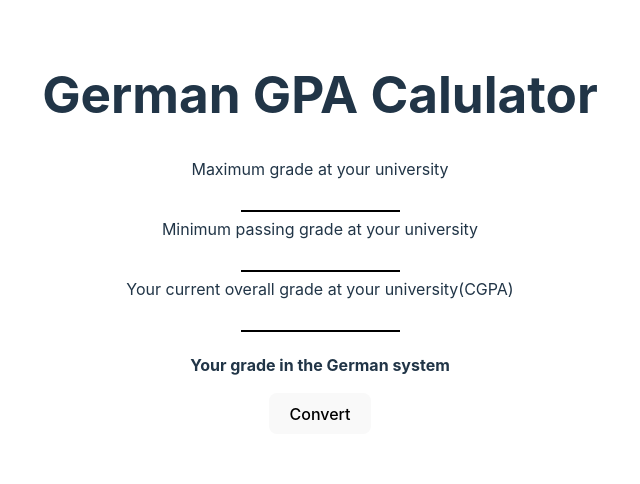
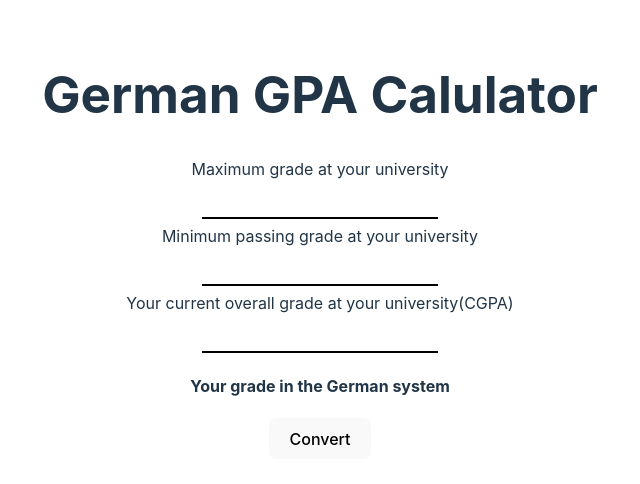
Before and after one commit to 70shakeel/german-gpa-calculator, a React (Vite) app: page / in a window 1280 px wide. Shown: the top 484 px of the page, without its empty margins (320-960 px from the left). Built offline with nearby package versions, Linux system fonts and the light colour scheme.

Commit message:
style changes again

```diff
--- a/src/App.css
+++ b/src/App.css
@@ -46,8 +46,12 @@ input {
   border-bottom: 2px solid;
   padding: 5px 2px;
   margin: 5px 2px;
-  font-size: 12px;
+  font-size: 18px;
 }
 body {
   place-items: baseline !important;
 }
+.calculatedGPA {
+  font-size: 20px;
+  font-weight: 800;
+}
--- a/src/App.jsx
+++ b/src/App.jsx
@@ -61,7 +61,7 @@ function App() {
         <p>
           <strong>Your grade in the German system</strong>
         </p>
-        <p>{germanGPA}</p>
+        <p className="calculatedGPA">{germanGPA}</p>
         <button onClick={handleSubmit}>Convert</button>
       </form>
     </>
```
